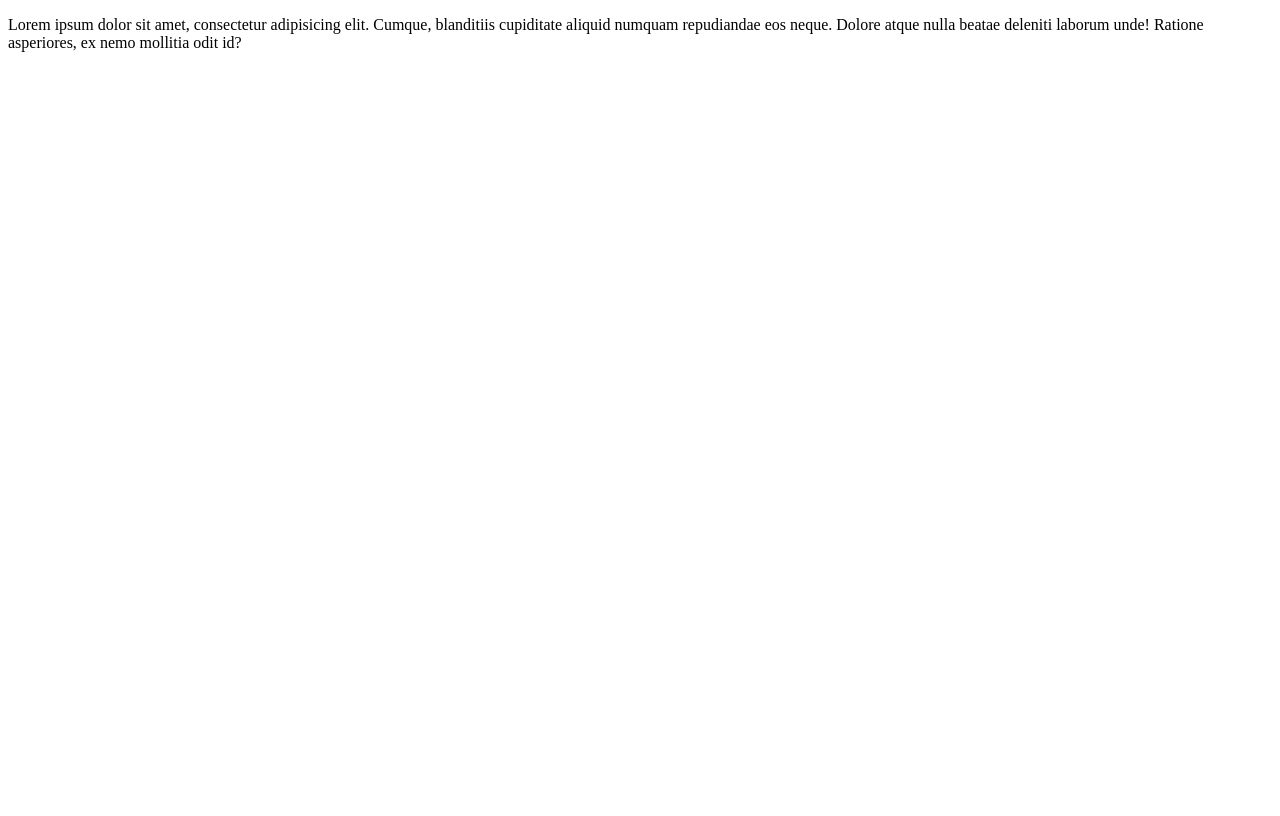
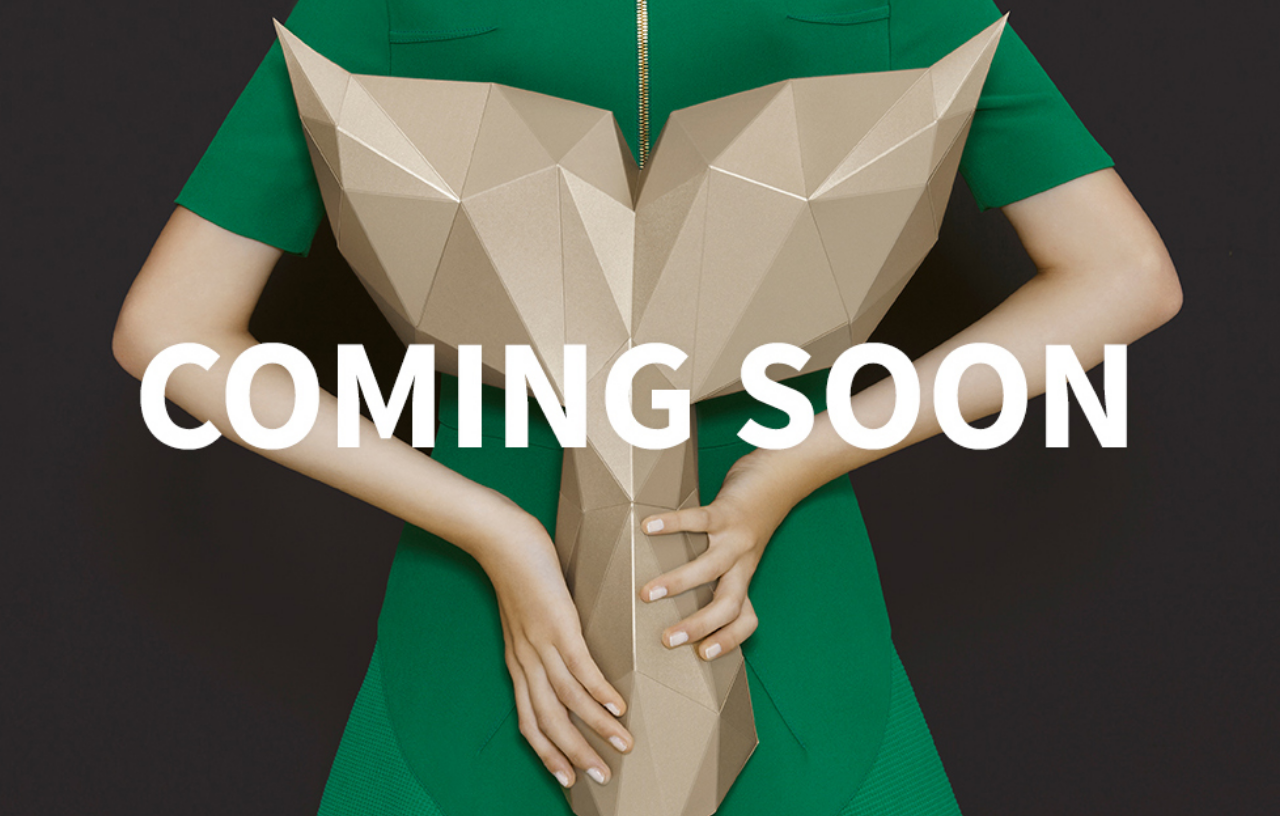
Before and after one commit to minji100/minji100.github.io, a plain HTML site: page index.html in a window 1280 px wide. Drawn offline with Linux system fonts and the light colour scheme.

Commit message:
index 업데이트

```diff
--- a/index.html
+++ b/index.html
@@ -1,10 +1,20 @@
 <!DOCTYPE html>
-<html lang="ko">
+<html lang="en">
 <head>
     <meta charset="UTF-8">
-    <title>백민지|minji.giyhub.io </title>
+    <title>Minji100.github.io</title>
+    <style>
+    /* css code*/
+    body {
+        height: 100vh;
+        background-image: url("./Assets/web_home.jpg");
+        background-repeat: no-repeat;
+        background-position: center center;
+        background-size: cover;
+    }
+    </style>
 </head>
 <body>
-    <p>Lorem ipsum dolor sit amet, consectetur adipisicing elit. Cumque, blanditiis cupiditate aliquid numquam repudiandae eos neque. Dolore atque nulla beatae deleniti laborum unde! Ratione asperiores, ex nemo mollitia odit id?</p>
+    <!--<img src="./Assets/Web_home.jpg" alt="hello">-->
 </body>
 </html>
```
Also changed, not shown: Assets/Web_home.jpg (added), 1 other file.
